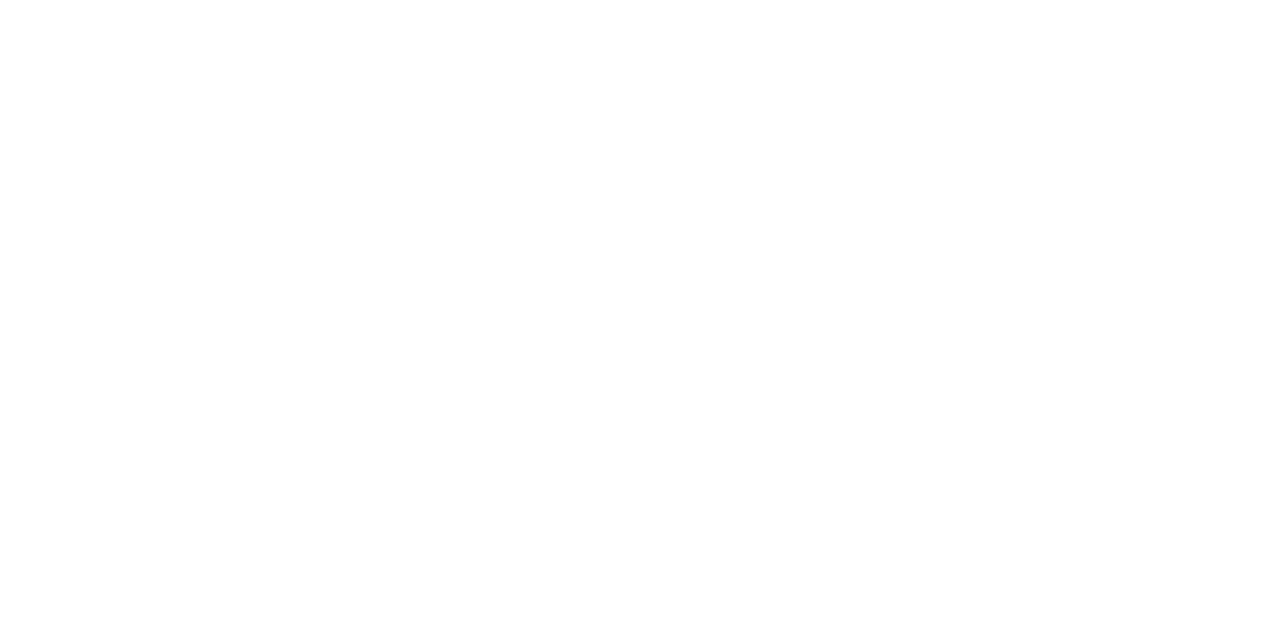
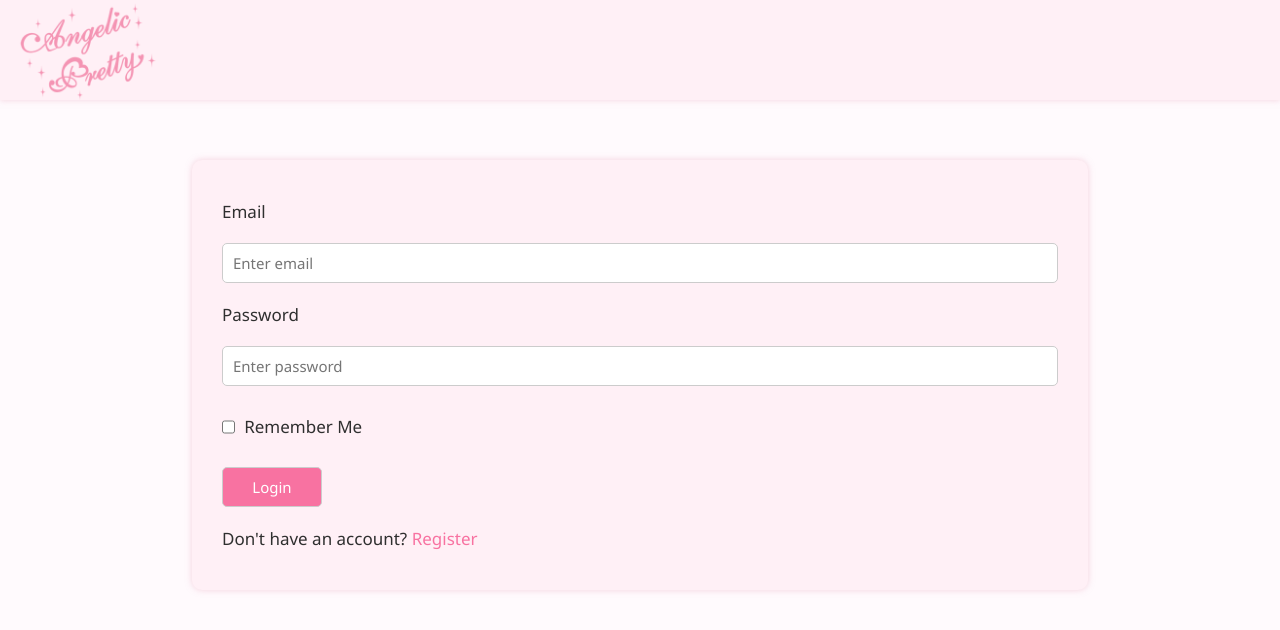
Before and after one commit to Malak-M-Abdulwahab/webProject2, a plain HTML site: page Login.html in a window 1280 px wide. Drawn offline with Linux system fonts and the light colour scheme.

Commit message:
finished login and register and started on main

```diff
--- a/Login.html
+++ b/Login.html
@@ -4,12 +4,38 @@
         <meta charset="UTF-8">
         <link rel="stylesheet" href="css/all.css">
         <link rel="stylesheet" href="css/Login.css">
-        <script src="/js/html5shiv.js"></script>
 
     </head>
     <body>
 
 
+        <header>
+            <div id="header">
+                <img src="images/Angelic_Pretty_Logo.png" alt="header-logo" id="header-logo">
+            </div> <!-- /header -->
+        </header>
+
+        <section>
+            <div id="main-container">
+                <div id="main">
+                    <form action="" id="main-form" method="post">
+                        <p id="email-p">Email</p>
+                        <input type="text" id="email" placeholder="Enter email" name="email">
+                        <p id="password-p">Password</p>
+                        <input type="password" id="password" placeholder="Enter password" name="password">
+                        <div id="remember">
+                            <input id="remember-check" type="checkbox">
+                            <span id="remember-span">Remember Me</span>
+                        </div>
+                        <input type="submit" id="submit" value="Login">
+                        <div id="register">
+                            <span id="register-p">Don't have an account? </span>
+                            <a href="register.html" id="register-a">Register</a>
+                        </div>
+                    </form> <!-- /main-form -->
+                </div> <!-- /main -->
+            </div> <!-- /main-container -->
+        </section>
 
         <script src="js/Login.js"></script>
 
--- a/css/Login.css
+++ b/css/Login.css
@@ -2,4 +2,84 @@
     margin: 0;
     padding: 0;
     box-sizing: border-box;
+    font-family:'Segoe UI', Tahoma, Geneva, Verdana, sans-serif;
 }
+
+body{
+    background-color: rgb(255, 250, 253);
+}
+
+/* /////////////////////////////////////////////////////////////// */
+/* /////////////////////////// HEADER //////////////////////////// */
+
+#header{
+    width: 100%;
+    height: 100px;
+    background-color: rgb(255, 240, 246);
+    box-shadow: 0px 0px 6px rgba(233, 169, 191, 0.5);
+}
+
+#header-logo{
+    height: 100px;
+    margin-left: 15px;
+}
+
+/* ///////////////////////// END HEADER ////////////////////////// */
+/* /////////////////////////////////////////////////////////////// */
+/* //////////////////////////// MAIN ///////////////////////////// */
+
+#main-container{
+    width: 100%;
+}
+
+#main{
+    width: 70%;
+    height: 430px;
+    margin: auto;
+    background-color: rgb(255, 240, 246);
+    margin-top: 60px;
+    box-shadow: 0px 0px 6px rgba(233, 169, 191, 0.5);
+    border-radius: 10px;
+}
+
+#main-form{
+    width: 100%;
+    height: 100%;
+    padding: 30px;
+    display: grid;
+    grid-template-columns: auto;
+    align-items: center;
+}
+
+input{
+    height: 40px;
+    background-color: white;
+    border: solid 1px rgb(204, 204, 204);
+    border-radius: 5px;
+    outline: 0;
+    padding: 5px 10px;
+    font-size: 15px;
+}
+
+#submit{
+    width: 100px;
+    background-color: rgb(248, 114, 161);
+    color: white;
+    cursor: pointer;
+}
+
+p, span{
+    color: rgb(47, 47, 47);
+    font-size: 17px;
+}
+
+#register-a{
+    font-size: 17px;
+    color: rgb(248, 114, 161);
+    text-decoration: none;
+}
+
+#remember-check{
+    vertical-align:-70%;
+    margin-right: 5px;
+}
--- a/css/Main-Page.css
+++ b/css/Main-Page.css
@@ -2,4 +2,33 @@
     margin: 0;
     padding: 0;
     box-sizing: border-box;
+    font-family:'Segoe UI', Tahoma, Geneva, Verdana, sans-serif;
 }
+
+body{
+    background-color: rgb(255, 250, 253);
+}
+
+/* /////////////////////////////////////////////////////////////// */
+/* /////////////////////////// HEADER //////////////////////////// */
+
+#header{
+    width: 100%;
+    height: 100px;
+    background-color: rgb(255, 240, 246);
+    box-shadow: 0px 0px 6px rgba(233, 169, 191, 0.5);
+    position: relative;
+}
+
+#header-logo{
+    height: 100px;
+    margin-left: 15px;
+}
+
+#log{
+    margin-left: 400px;
+}
+
+/* ///////////////////////// END HEADER ////////////////////////// */
+/* /////////////////////////////////////////////////////////////// */
+/* //////////////////////////// MAIN ///////////////////////////// */
--- a/css/Register.css
+++ b/css/Register.css
@@ -62,6 +62,14 @@ input{
     font-size: 15px;
 }
 
+#password-p{
+    grid-column: 1 / 3;
+}
+
+#password{
+    grid-column: 1 / 3;
+}
+
 #email-p{
     grid-column: 1 / 3;
 }
--- a/js/Login.js
+++ b/js/Login.js
@@ -0,0 +1,38 @@
+var email = document.querySelector("#email")
+var password = document.querySelector("#password")
+var login = document.querySelector("#submit")
+
+login.addEventListener("click", function(e){
+    e.preventDefault()
+    if(email){
+        email.style.borderColor = "rgb(204, 204, 204)"
+    }
+    if(password){
+        password.style.borderColor = "rgb(204, 204, 204)"
+    }
+    if(!email.value || !password.value){
+        if(!email.value){
+            email.style.borderColor = "red"
+        }
+        if(!password.value){
+            password.style.borderColor = "red"
+        }
+        alert("All inputs are required, please fill them all.")
+        return
+    }
+    var indexAt = email.value.indexOf("@")
+    var indexDot = email.value.indexOf(".")
+    if(indexAt == -1 || email.value.length == indexAt + 1 || indexDot == -1 || email.value.length == indexDot + 1 || indexDot < indexAt){
+        alert("Enter correct email.")
+        return
+    }
+    const user = JSON.parse(localStorage.getItem("userData"));
+    if(user.userEmail != email.value || user.userPassword != password.value){
+        alert("Username or Password incorrect!")
+        return
+    }
+    alert("Login Successful!")
+    setTimeout(() => {
+        window.location = "Main-Page.html"
+    }, 500);
+})
```
Also changed, not shown: Main-Page.html (+29 -1 lines), Register.html (+2 -2 lines), js/Register.js (+10 -2 lines).
